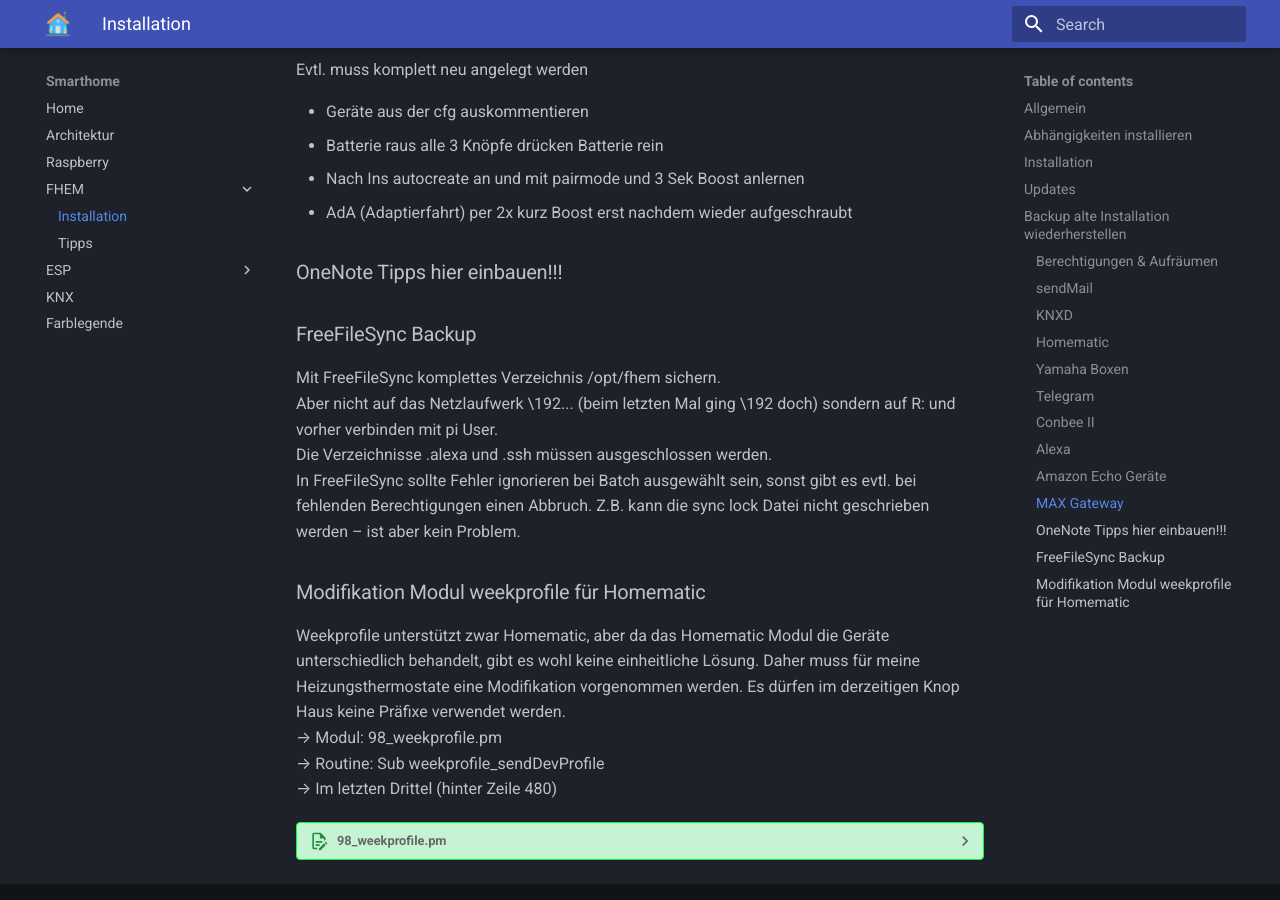
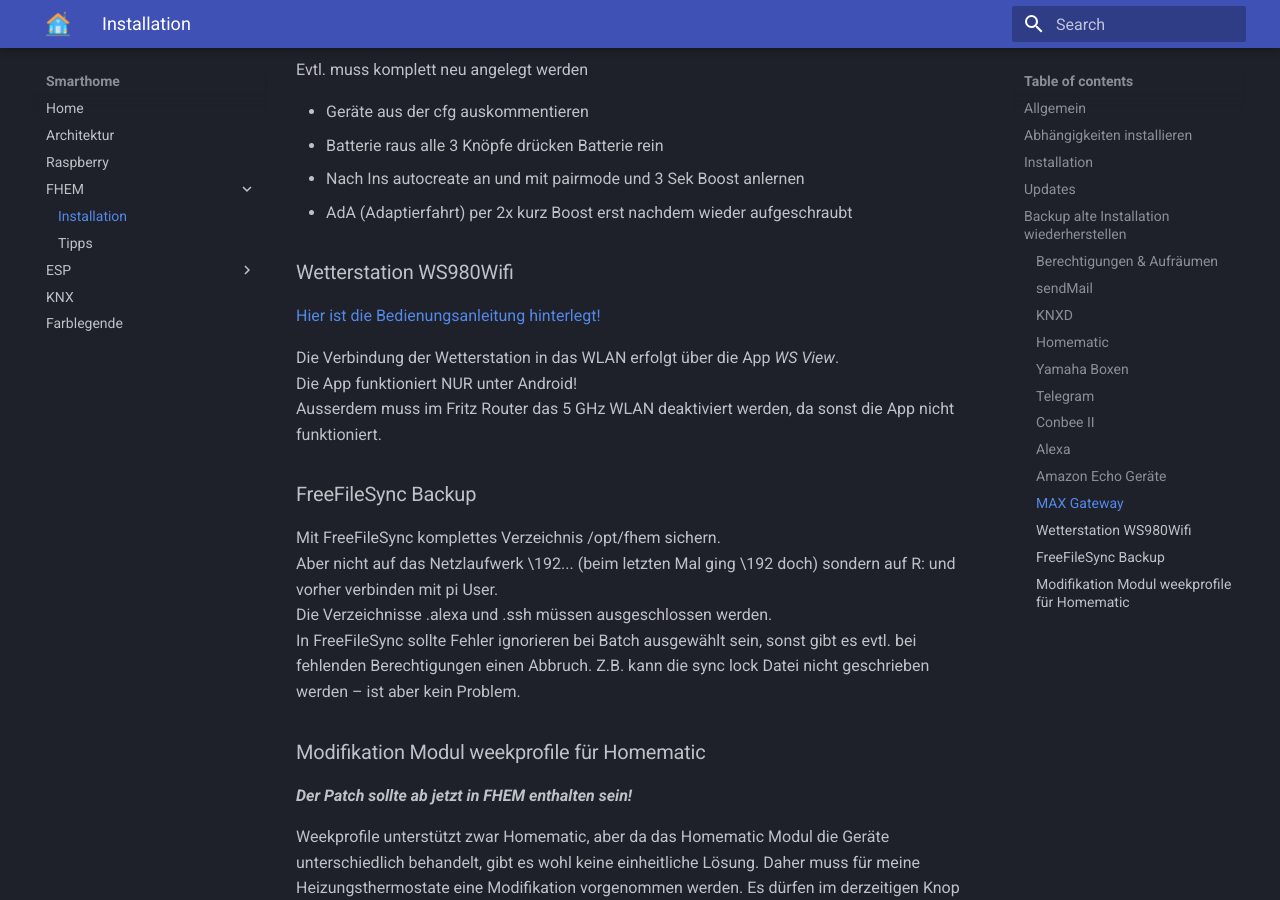
Before and after one commit to rogerknop/mkdocs_smarthome, an MkDocs documentation site: the page built from docs/install/fhem.md, in a window 1280 px wide and 900 px high, scrolled down 8216 px. Built offline with MkDocs 1.6.1 and Material for MkDocs 9.7.7, drawn with Linux system fonts in a browser that asks for light colours.

Commit message:
Ergänzung Wetterstation

```diff
--- a/docs/install/fhem.md
+++ b/docs/install/fhem.md
@@ -340,13 +340,13 @@ Evtl. muss komplett neu angelegt werden
 * Nach Ins autocreate an und mit pairmode und 3 Sek Boost anlernen
 * AdA (Adaptierfahrt) per 2x kurz Boost erst nachdem wieder aufgeschraubt
 
+### Wetterstation WS980Wifi
 
+<a href="../../attachments/Wetterstation_WS980WiFi_Bedienungsanleitung.pdf" target="_blank">Hier ist die Bedienungsanleitung hinterlegt!</a>
 
-
-
-### OneNote Tipps hier einbauen!!!
-
-
+Die Verbindung der Wetterstation in das WLAN erfolgt über die App *WS View*.
+Die App funktioniert NUR unter Android!
+Ausserdem muss im Fritz Router das 5 GHz WLAN deaktiviert werden, da sonst die App nicht funktioniert.
 
 ### FreeFileSync Backup
 
@@ -356,6 +356,8 @@ Die Verzeichnisse .alexa und .ssh müssen ausgeschlossen werden.
 In FreeFileSync sollte Fehler ignorieren bei Batch ausgewählt sein, sonst gibt es evtl. bei fehlenden Berechtigungen einen Abbruch. Z.B. kann die sync lock Datei nicht geschrieben werden – ist aber kein Problem.
 
 ### Modifikation Modul weekprofile für Homematic
+
+***Der Patch sollte ab jetzt in FHEM enthalten sein!***
 
 Weekprofile unterstützt zwar Homematic, aber da das Homematic Modul die Geräte unterschiedlich behandelt, gibt es wohl keine einheitliche Lösung. Daher muss für meine Heizungsthermostate eine Modifikation vorgenommen werden. Es dürfen im derzeitigen Knop Haus keine Präfixe verwendet werden.
 &rarr; Modul: 98_weekprofile.pm
--- a/mkdocs.yml
+++ b/mkdocs.yml
@@ -1,4 +1,5 @@
 site_name: Smarthome
+site_url: https://dieknops.de/smarthome/
 theme:
   name: material
   logo: 'img/site/logo.png'
```
Also changed, not shown: docs/install/raspi.md (+3 -3 lines), 1 other file.
